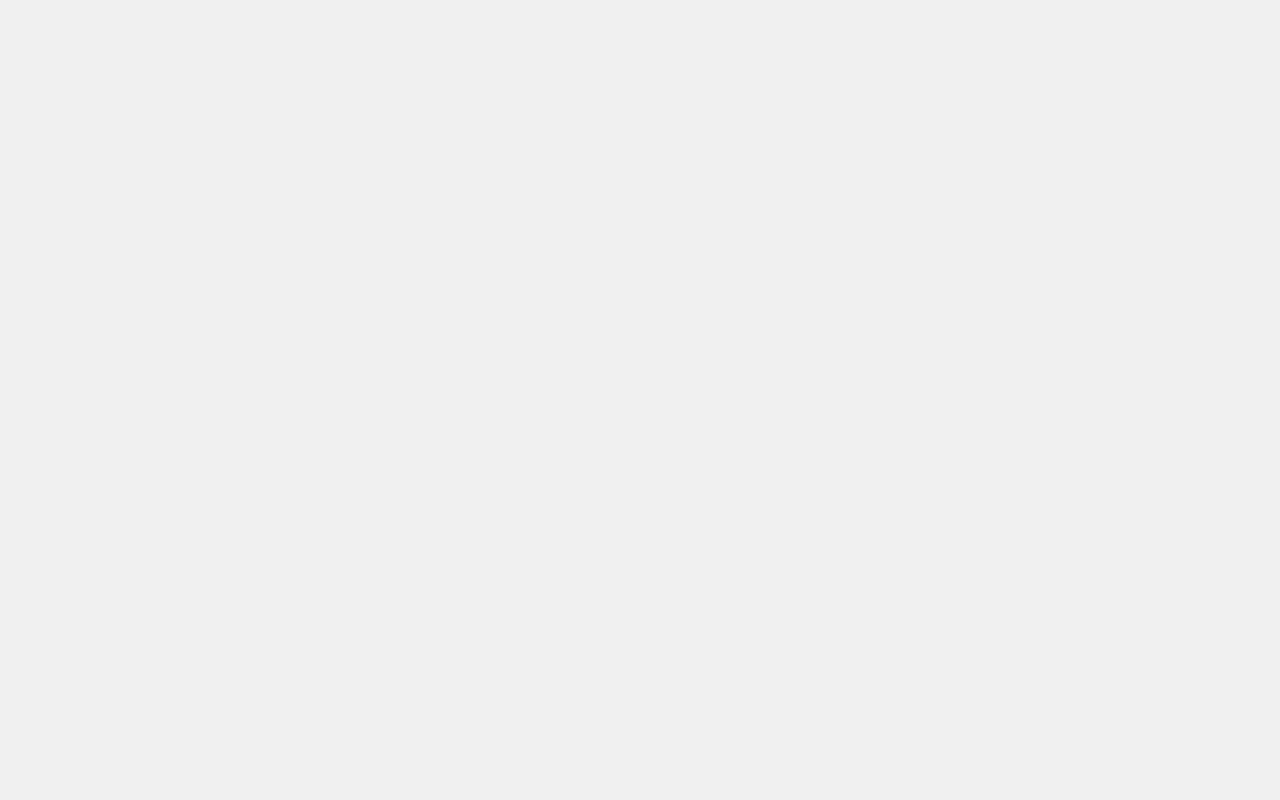
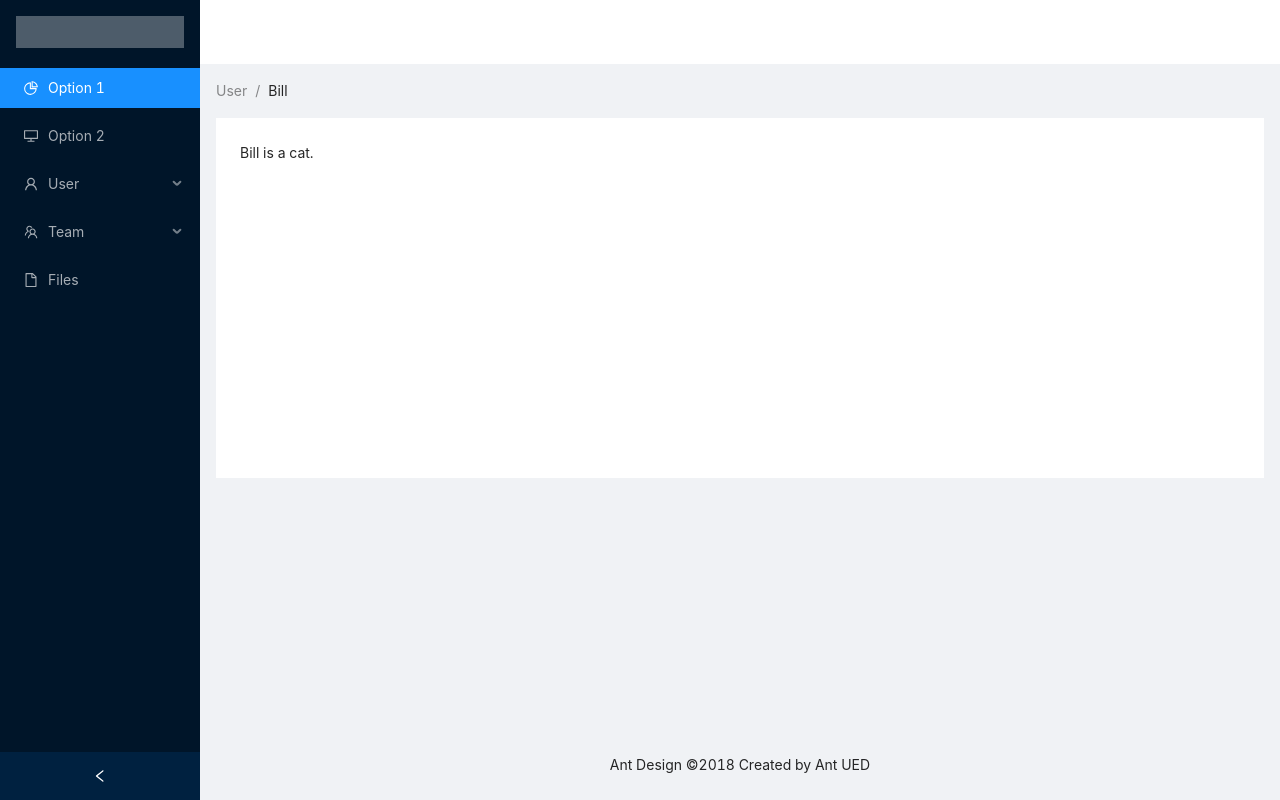
Before and after one commit to hewking/react-blog, a React (Create React App) app in the folder admin/: page /adminIndex in a window 1280 px wide. Before the commit this address had no page. Built offline with nearby package versions, Linux system fonts and the light colour scheme.

Commit message:
feature: 增加Admin 管理页面和路由

```diff
--- /dev/null
+++ b/admin/src/pages/AdminIndex.tsx
@@ -0,0 +1,70 @@
+import { Layout, Menu, Breadcrumb } from "antd";
+import {
+  DesktopOutlined,
+  PieChartOutlined,
+  FileOutlined,
+  TeamOutlined,
+  UserOutlined,
+} from "@ant-design/icons";
+import React, { useState } from "react";
+import "antd/dist/antd.css";
+import "../static/css/AdminIndex.css";
+
+const { Header, Content, Footer, Sider } = Layout;
+const { SubMenu } = Menu;
+
+export default function AdminIndex() {
+
+  const [collapsed, setCollapsed] = useState(false);
+
+  const onCollapse = (collapsed) => {
+    console.log(collapsed);
+    setCollapsed(collapsed);
+  };
+
+  return (
+    <Layout style={{ minHeight: "100vh" }}>
+      <Sider collapsible collapsed={collapsed} onCollapse={onCollapse}>
+        <div className="logo" />
+        <Menu theme="dark" defaultSelectedKeys={["1"]} mode="inline">
+          <Menu.Item key="1" icon={<PieChartOutlined />}>
+            Option 1
+          </Menu.Item>
+          <Menu.Item key="2" icon={<DesktopOutlined />}>
+            Option 2
+          </Menu.Item>
+          <SubMenu key="sub1" icon={<UserOutlined />} title="User">
+            <Menu.Item key="3">Tom</Menu.Item>
+            <Menu.Item key="4">Bill</Menu.Item>
+            <Menu.Item key="5">Alex</Menu.Item>
+          </SubMenu>
+          <SubMenu key="sub2" icon={<TeamOutlined />} title="Team">
+            <Menu.Item key="6">Team 1</Menu.Item>
+            <Menu.Item key="8">Team 2</Menu.Item>
+          </SubMenu>
+          <Menu.Item key="9" icon={<FileOutlined />}>
+            Files
+          </Menu.Item>
+        </Menu>
+      </Sider>
+      <Layout className="site-layout">
+        <Header className="site-layout-background" style={{ padding: 0 }} />
+        <Content style={{ margin: "0 16px" }}>
+          <Breadcrumb style={{ margin: "16px 0" }}>
+            <Breadcrumb.Item>User</Breadcrumb.Item>
+            <Breadcrumb.Item>Bill</Breadcrumb.Item>
+          </Breadcrumb>
+          <div
+            className="site-layout-background"
+            style={{ padding: 24, minHeight: 360 }}
+          >
+            Bill is a cat.
+          </div>
+        </Content>
+        <Footer style={{ textAlign: "center" }}>
+          Ant Design ©2018 Created by Ant UED
+        </Footer>
+      </Layout>
+    </Layout>
+  );
+}
--- a/admin/src/pages/Login.tsx
+++ b/admin/src/pages/Login.tsx
@@ -7,16 +7,19 @@
   HomeOutlined,
 } from "@ant-design/icons";
 import '../static/css/login.css';
+import { useNavigate } from "react-router-dom";
 
 export default function Home() {
   const [loading, setLoading] = useState(false);
   const [username, setUsername] = useState("");
   const [password, setPassword] = useState("");
+  const navigate = useNavigate();
 
   const checkLoginIn = ()=> {
     setLoading(true);
     setTimeout(() => {
       setLoading(false);
+      navigate("/adminIndex");
     }, 2000);
   }
 
--- a/admin/src/pages/Main.tsx
+++ b/admin/src/pages/Main.tsx
@@ -1,21 +1,15 @@
 import React from "react";
 import { BrowserRouter as Router, Route, Link, Routes, Outlet } from "react-router-dom";
+import AdminIndex from "./AdminIndex";
 import Login from "./Login";
 
 export default function Main() {
   return (
     <Router>
       <Routes>
-        <Route path="/" element={<App />}>
-          <Route path="login" element={<Login />} />
-        </Route>
+        <Route path="login" element={<Login />} />
+        <Route path="adminIndex" element={<AdminIndex />} />
       </Routes>
     </Router>
   );
 }
-
-function App() {
-  return <div>
-    <Outlet/>
-  </div>;
-}
--- /dev/null
+++ b/admin/src/static/css/AdminIndex.css
@@ -0,0 +1,12 @@
+.logo {
+  height: 32px;
+  margin: 16px;
+  background: rgba(255, 255, 255, 0.3);
+}
+
+.site-layout .site-layout-background {
+  background: #fff;
+}
+[data-theme="dark"] .site-layout .site-layout-background {
+  background: #141414;
+}
```
